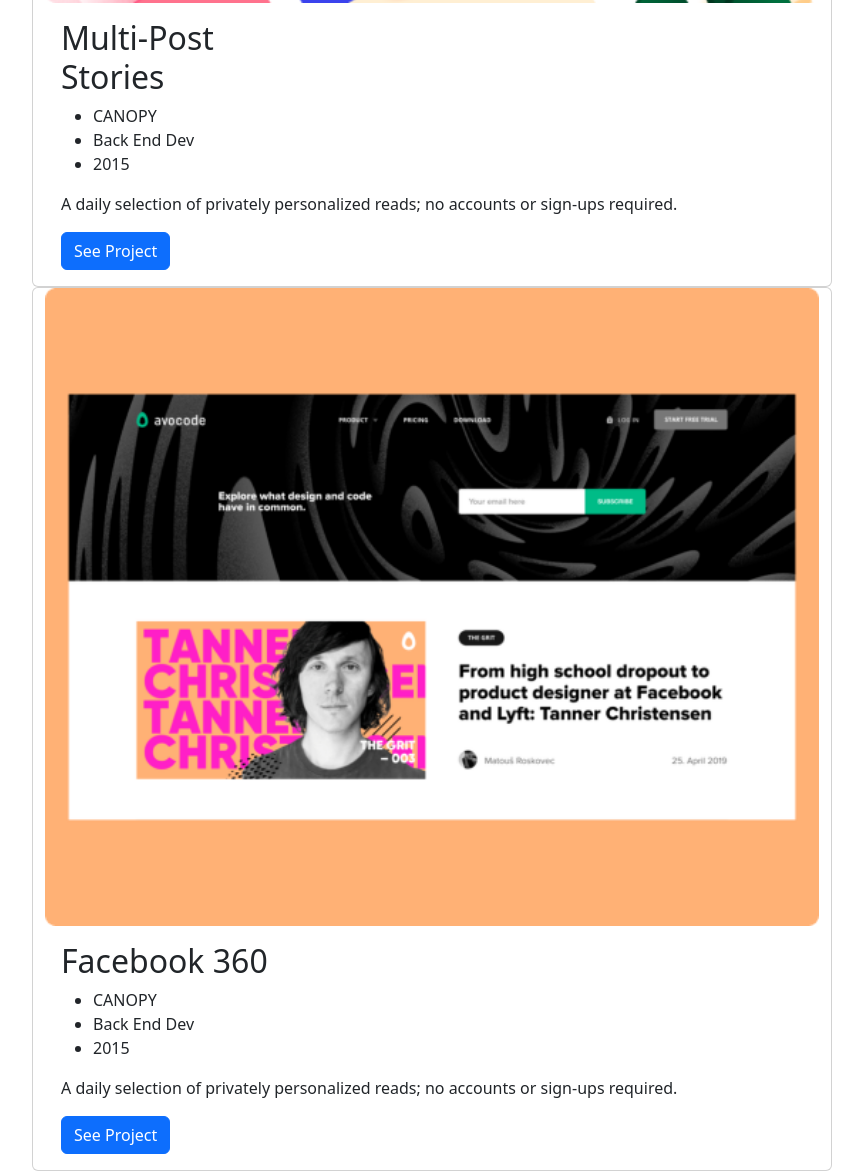
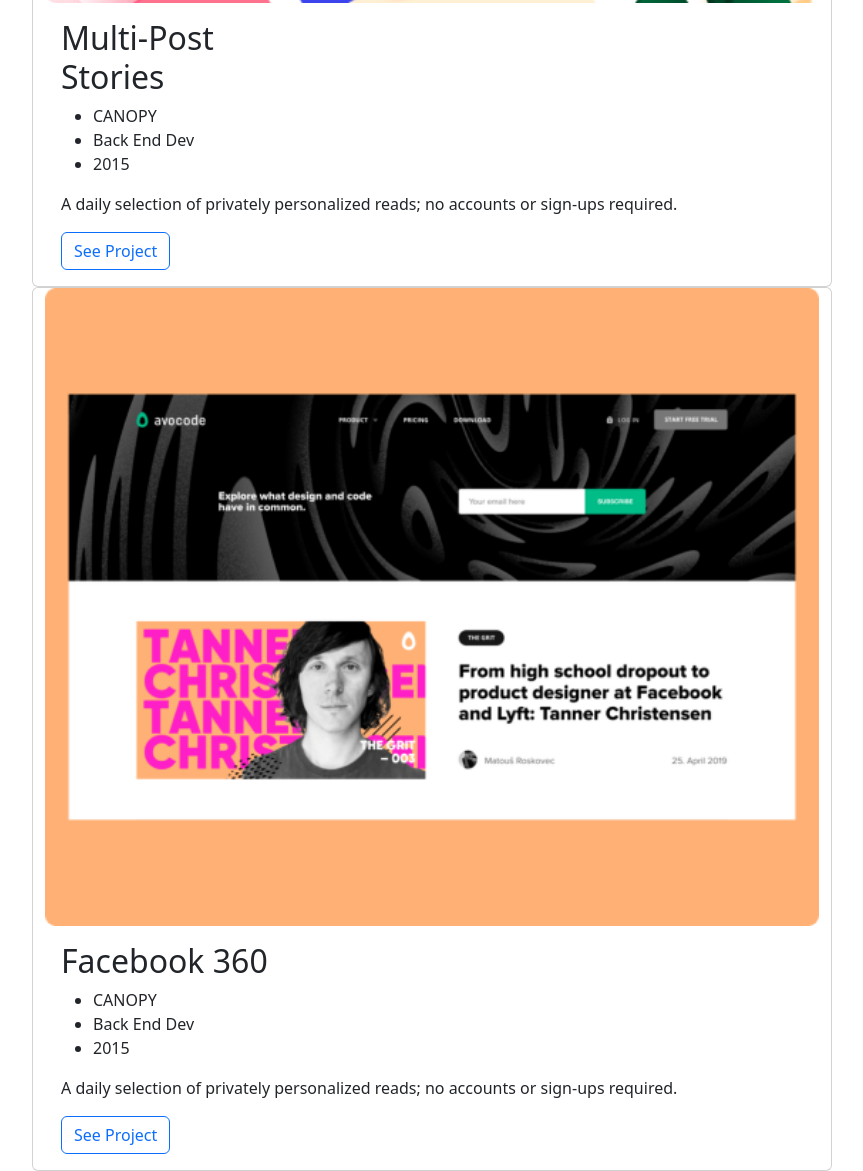
Before and after one commit to Kidd254/bootstrap_desktop_version, a plain HTML site: page index.html in a window 1280 px wide. Shown: the part 1802-2973 px from the top of the page, without its empty margins (208-1071 px from the left). Drawn offline with nearby package versions, Linux system fonts and the light colour scheme.

Commit message:
Add button class changes

```diff
--- a/index.html
+++ b/index.html
@@ -80,7 +80,7 @@
             </ul>
             <p class="card-text">A daily selection of privately personalized reads; no accounts or sign-ups required.
             </p>
-            <a href="#" class="btn btn-primary">See Project</a>
+            <a href="#" class="btn btn-outline-primary">See Project</a>
         </div>
     </div>
 
@@ -95,7 +95,7 @@
             </ul>
             <p class="card-text">A daily selection of privately personalized reads; no accounts or sign-ups required.
             </p>
-            <a href="#" class="btn btn-primary">See Project</a>
+            <a href="#" class="btn btn-outline-primary">See Project</a>
         </div>
     </div>
 
@@ -110,7 +110,7 @@
             </ul>
             <p class="card-text">A daily selection of privately personalized reads; no accounts or sign-ups required.
             </p>
-            <a href="#" class="btn btn-primary">See Project</a>
+            <a href="#" class="btn btn-outline-primary">See Project</a>
         </div>
     </div>
 </body>
```
